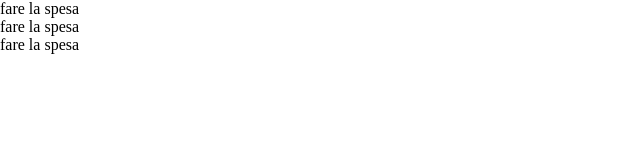
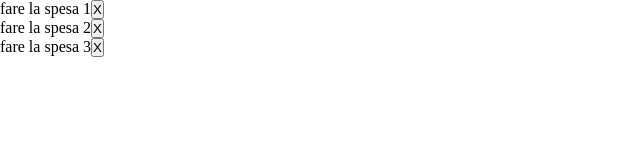
Before and after one commit to mattiabenelli/vue-todolist, a plain HTML site: page index.html in a window 1280 px wide. Shown: the whole page, without its empty margins (0-640 px from the left). Drawn offline with nearby package versions, Linux system fonts and the light colour scheme.

Commit message:
milestone 2

```diff
--- a/css/style.css
+++ b/css/style.css
@@ -6,3 +6,6 @@
 .done{
     text-decoration: line-through;
 }
+.flex{
+    display: flex;
+}
--- a/index.html
+++ b/index.html
@@ -10,7 +10,10 @@
 <body>
     <div id="app">
         <ul>
-            <li v-bind:class="(item.done) ? 'done' : ''" v-for="(item,index) in toDoList">{{ item.text }}</li>
+            <li class="flex"  v-for="(item,index) in toDoList">
+                <div v-bind:class="(item.done) ? 'done' : ''"></divv-bind:class>{{ item.text }}</div>
+                <button @click="deleteTask">X</button>
+            </li>
         </ul>
     </div>
     <script src='https://unpkg.com/vue@3/dist/vue.global.js'></script>
--- a/js/script.js
+++ b/js/script.js
@@ -5,15 +5,15 @@ createApp({
         return {
             toDoList: [
                 {
-                    text: 'fare la spesa',
+                    text: 'fare la spesa 1',
                     done: false,
                 },
                 {
-                    text: 'fare la spesa',
+                    text: 'fare la spesa 2',
                     done: false,
                 },
                 {
-                    text: 'fare la spesa',
+                    text: 'fare la spesa 3',
                     done: false,
                 }
                ]
@@ -21,8 +21,8 @@ createApp({
         }
     },
     methods: {
-        addTask(){
-
+        deleteTask(index){
+            this.toDoList.splice(index, 1)
         }
     }
 }).mount('#app')
```
